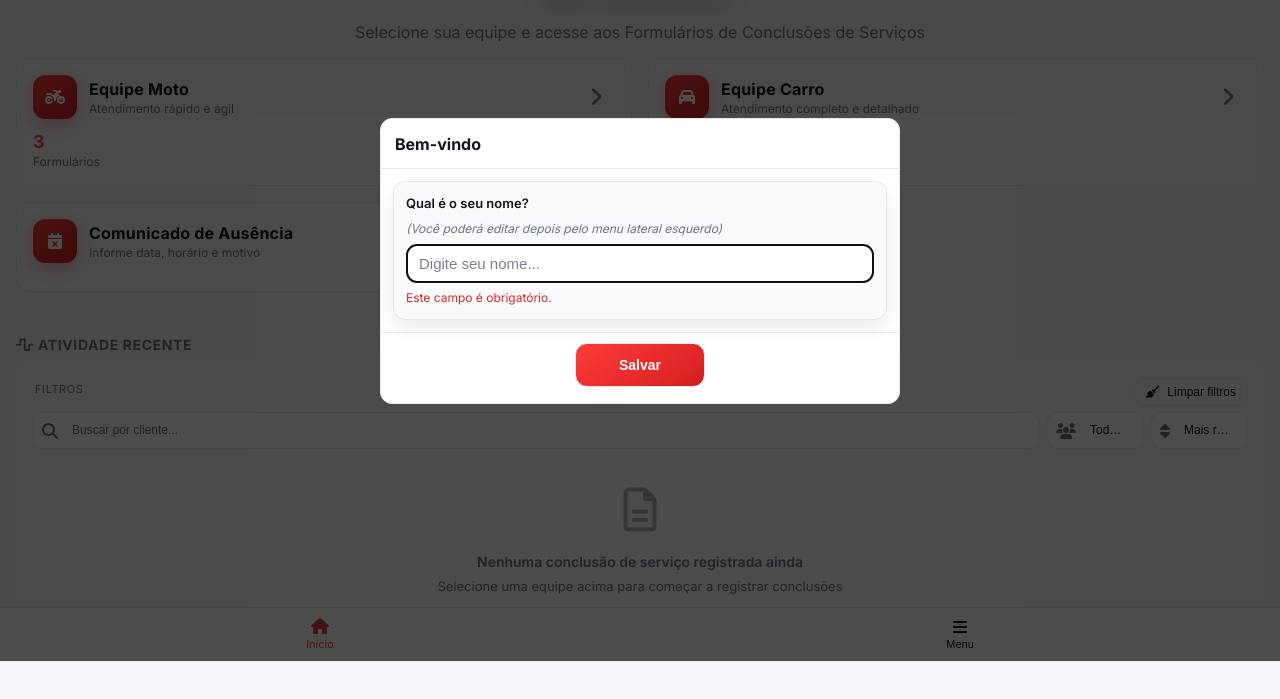
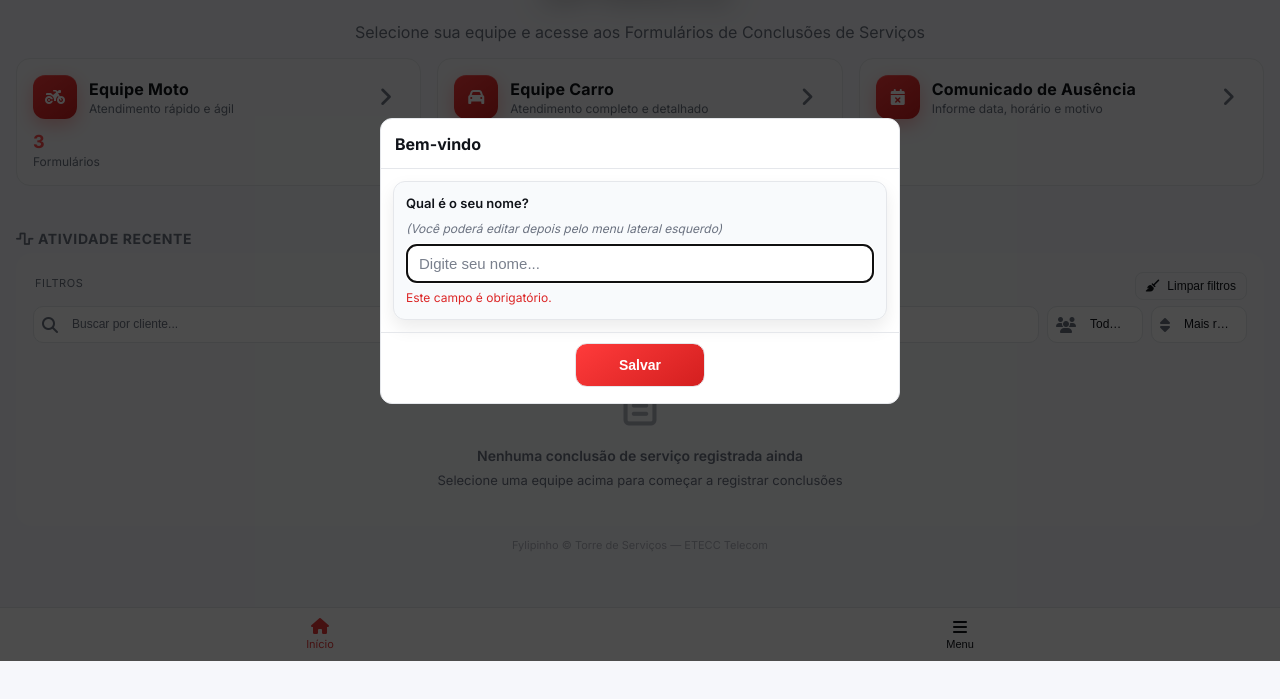
Before and after one commit to lipePablo/etecc-conclusoes-pwa, a plain HTML site: page index.html in a window 1280 px wide. Shown: the part 139-838 px from the top of the page. After the commit the page ends 800 px from the top, so only its background shows below. Drawn offline with nearby package versions, Linux system fonts and the light colour scheme.

Commit message:
Correção na interface inicial da aplicação, alinhando os card de acesso aos formulários na horizontal em telas maiores

```diff
--- /dev/null
+++ b/assets/css/overrides.css
@@ -0,0 +1,13 @@
+/* Layout override: home cards side-by-side on large screens */
+/* Mobile-first: inherits single-column from base styles */
+
+/* Tablets/desktops: two columns (inherits from base at 840px) */
+
+/* Wide desktop: three columns */
+@media (min-width: 1120px) {
+  .cards {
+    display: grid;
+    grid-template-columns: repeat(3, 1fr);
+    gap: 16px;
+  }
+}
--- a/index.html
+++ b/index.html
@@ -66,6 +66,7 @@
   <link rel="stylesheet" href="assets/css/styles.css" />
   <link rel="stylesheet" href="assets/css/theme.css" />
   <link rel="stylesheet" href="assets/css/loading.css" />
+  <link rel="stylesheet" href="assets/css/overrides.css" />
   <link rel="stylesheet" href="https://cdnjs.cloudflare.com/ajax/libs/font-awesome/6.5.2/css/all.min.css" integrity="sha512-SnH5WK+bZxgPHs44uWIX+LLJAJ9/2PkPKZ5QiAj6Ta86w+fsb2TkcmfRyVX3pBnMFcV7oQPJkl9QevSCWr3W6A==" crossorigin="anonymous" referrerpolicy="no-referrer" />
 </head>
 <body class="page page-enter">
```
